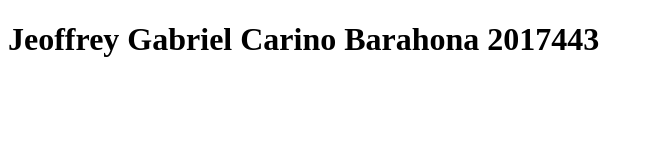
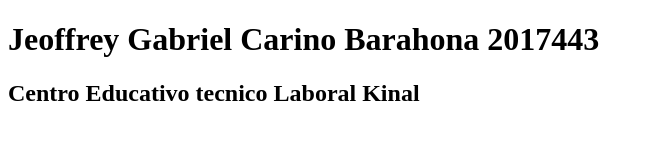
Before and after one commit to JeffreyCarino/IN5DV, a plain HTML site: page index.html in a window 1280 px wide. Shown: the whole page, without its empty margins (0-652 px from the left). Drawn offline with Linux system fonts and the light colour scheme.

Commit message:
Se agrego el centro educativo

```diff
--- a/index.html
+++ b/index.html
@@ -7,6 +7,7 @@
 </head>
 <body>
     <h1>Jeoffrey Gabriel Carino Barahona 2017443</h1>
+    <h2>Centro Educativo tecnico Laboral Kinal</h2>
 
 </body>
 </html>
```
